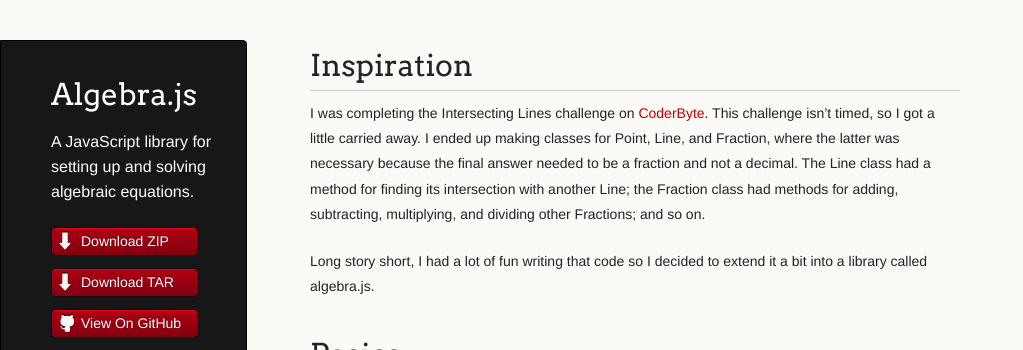
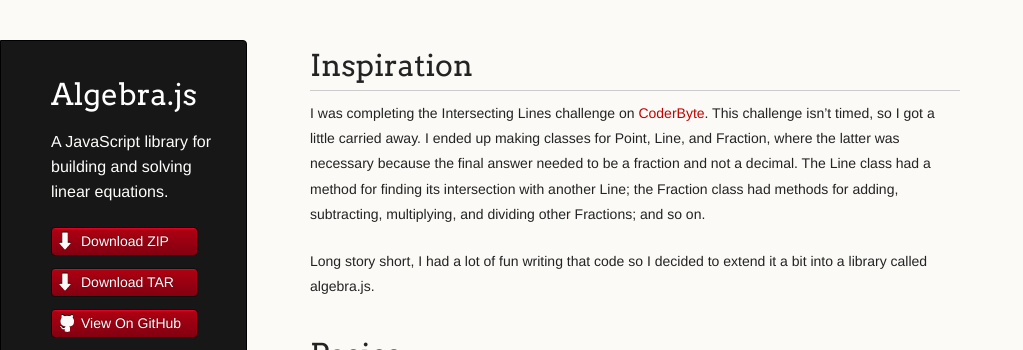
Before and after one commit to nicolewhite/algebra.js, a Jekyll site: the page built from index.md, in a window 1280 px wide. Shown: the top 350 px of the page, without its empty margins (0-1023 px from the left). Built offline with Jekyll 4.4.1, drawn with Linux system fonts in a browser that asks for light colours; nearby versions of some CDN libraries; Markdown is read by kramdown in place of the engine named in the settings.

Commit message:
Slight change in language

```diff
--- a/_layouts/default.html
+++ b/_layouts/default.html
@@ -3,7 +3,7 @@
   <head>
     <meta charset="utf-8">
     <meta http-equiv="X-UA-Compatible" content="chrome=1">
-    <title>Algebra.js by nicolewhite</title>
+    <title>algebra.js by nicolewhite</title>
 
     <link rel="stylesheet" href="stylesheets/styles.css">
     <link rel="stylesheet" href="stylesheets/github-light.css">
@@ -31,7 +31,7 @@
       </section>
       <header>
         <h1 class="header">Algebra.js</h1>
-        <p class="header">A JavaScript library for setting up and solving algebraic equations.</p>
+        <p class="header">A JavaScript library for building and solving linear equations.</p>
 
         <ul>
           <li class="download"><a class="buttons" href="https://github.com/nicolewhite/algebra.js/zipball/master">Download ZIP</a></li>
```
